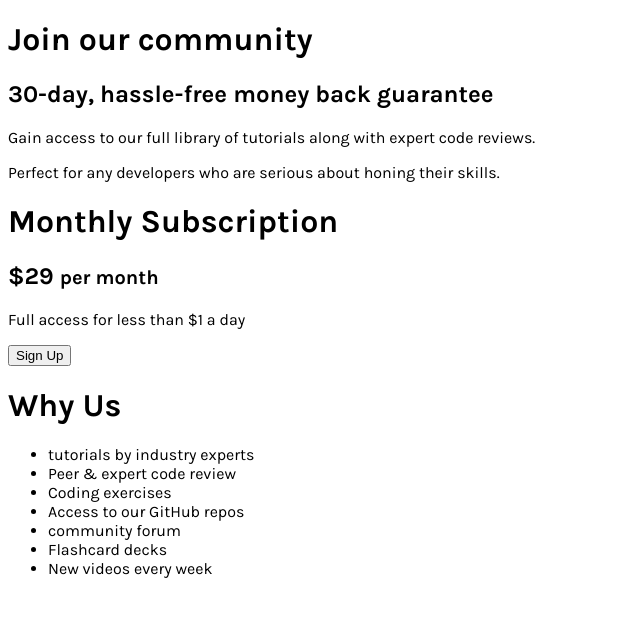
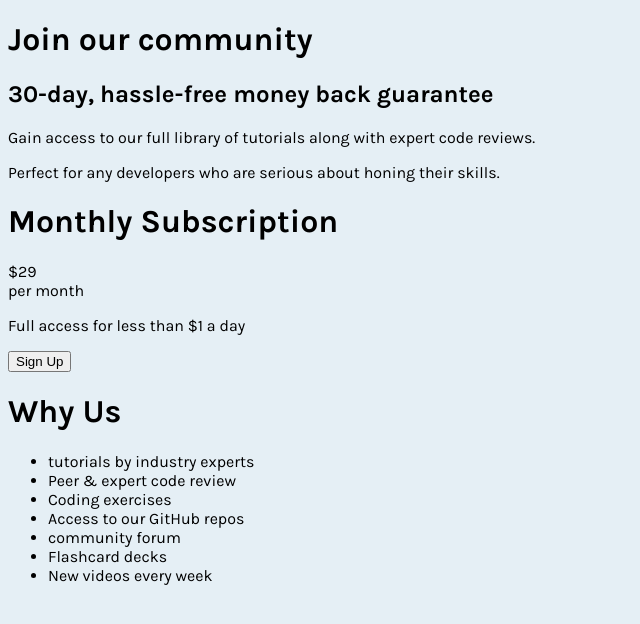
Before and after one commit to lucas-stofaleti/pricing-card-challenge, a plain HTML site: page index.html in a window 1280 px wide. Shown: the whole page, without its empty margins (0-640 px from the left). Drawn offline with Linux system fonts and the light colour scheme.

Commit message:
feat: create classes & background

```diff
--- a/index.html
+++ b/index.html
@@ -11,20 +11,22 @@
   <title>Frontend Mentor | Single Price Grid Component</title>
 </head>
 <body>
-  <div>
-    <div>
+  <div id="card">
+    <div id="top">
       <h1>Join our community</h1>
       <h2>30-day, hassle-free money back guarantee</h2>
       <p>Gain access to our full library of tutorials along with expert code reviews.</p>
       <p>Perfect for any developers who are serious about honing their skills.</p>
     </div>
-    <div>
+    <div id="bottom">
+      <div id="bottom-left">
         <h1>Monthly Subscription</h1>
-      <h2>$29 <small>per month</small></h2>
+        <div>$29</div>
+        <div>per month</div>
         <p>Full access for less than $1 a day</p>
         <button>Sign Up</button>
       </div>
-    <div>
+      <div id="bottom-right">
         <h1>Why Us</h1>
         <ul>
           <li>tutorials by industry experts</li>
@@ -37,5 +39,6 @@
         </ul>
       </div>
     </div>
+  </div>
 </body>
 </html>
--- a/style.css
+++ b/style.css
@@ -1,4 +1,5 @@
 html {
     font-family: 'Karla', sans-serif;
     font-weight: 400;
+    background-color: hsl(204, 43%, 93%);
 }
```
Lines whose indentation alone changed are shown as unchanged.
